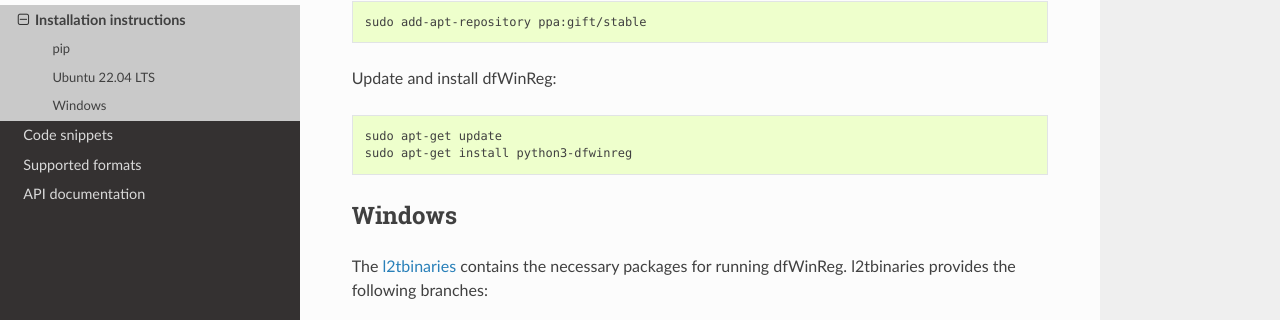
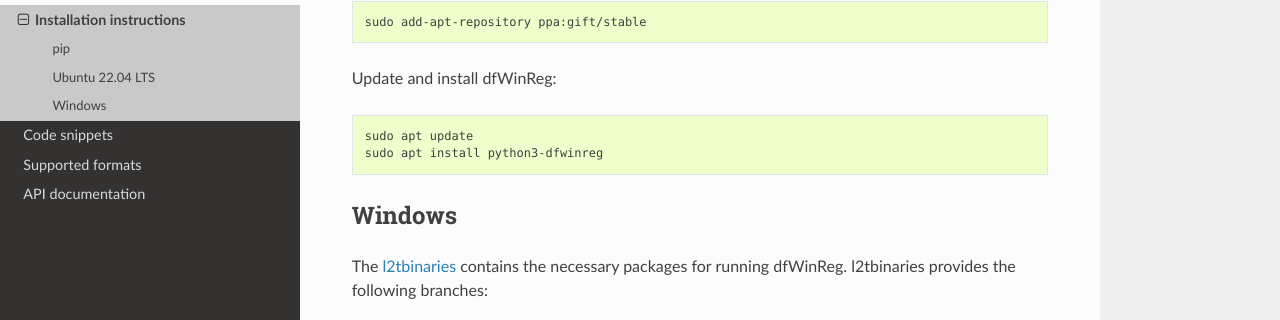
Before and after one commit to log2timeline/dfwinreg, a Sphinx documentation site: the page built from docs/sources/user/Installation-instructions.md, in a window 1280 px wide and 900 px high, scrolled down 679 px. Shown: the part 131-451 px from the top of the window. Built offline with Sphinx 7.4.7 and the Read the Docs theme 3.1.0, drawn with Linux system fonts in a browser that asks for light colours; pages that are not in the unit, such as notebooks, are missing from menus.

````diff
--- a/docs/sources/user/Installation-instructions.md
+++ b/docs/sources/user/Installation-instructions.md
@@ -38,8 +38,8 @@ sudo add-apt-repository ppa:gift/stable
 Update and install dfWinReg:
 
 ```bash
-sudo apt-get update
-sudo apt-get install python3-dfwinreg
+sudo apt update
+sudo apt install python3-dfwinreg
 ```
 
 ## Windows
--- a/pyproject.toml
+++ b/pyproject.toml
@@ -4,7 +4,7 @@ build-backend = "setuptools.build_meta"
 
 [project]
 name = "dfwinreg"
-version = "20260516"
+version = "20260521"
 description = "Digital Forensics Windows Registry (dfWinReg)"
 maintainers = [
     { name = "Log2Timeline maintainers", email = "log2timeline-maintainers@googlegroups.com" },
````
Also changed, not shown: 5 other files.
